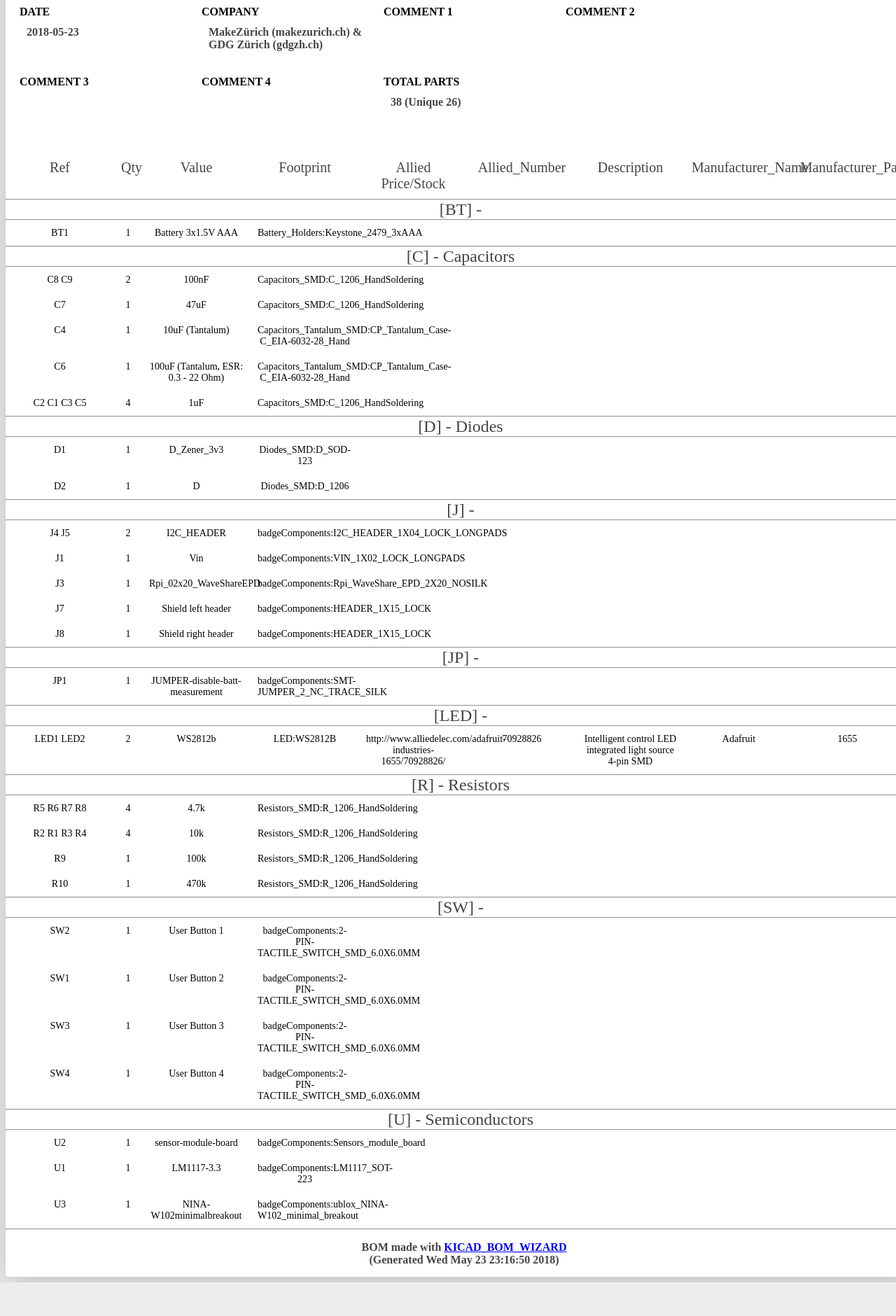
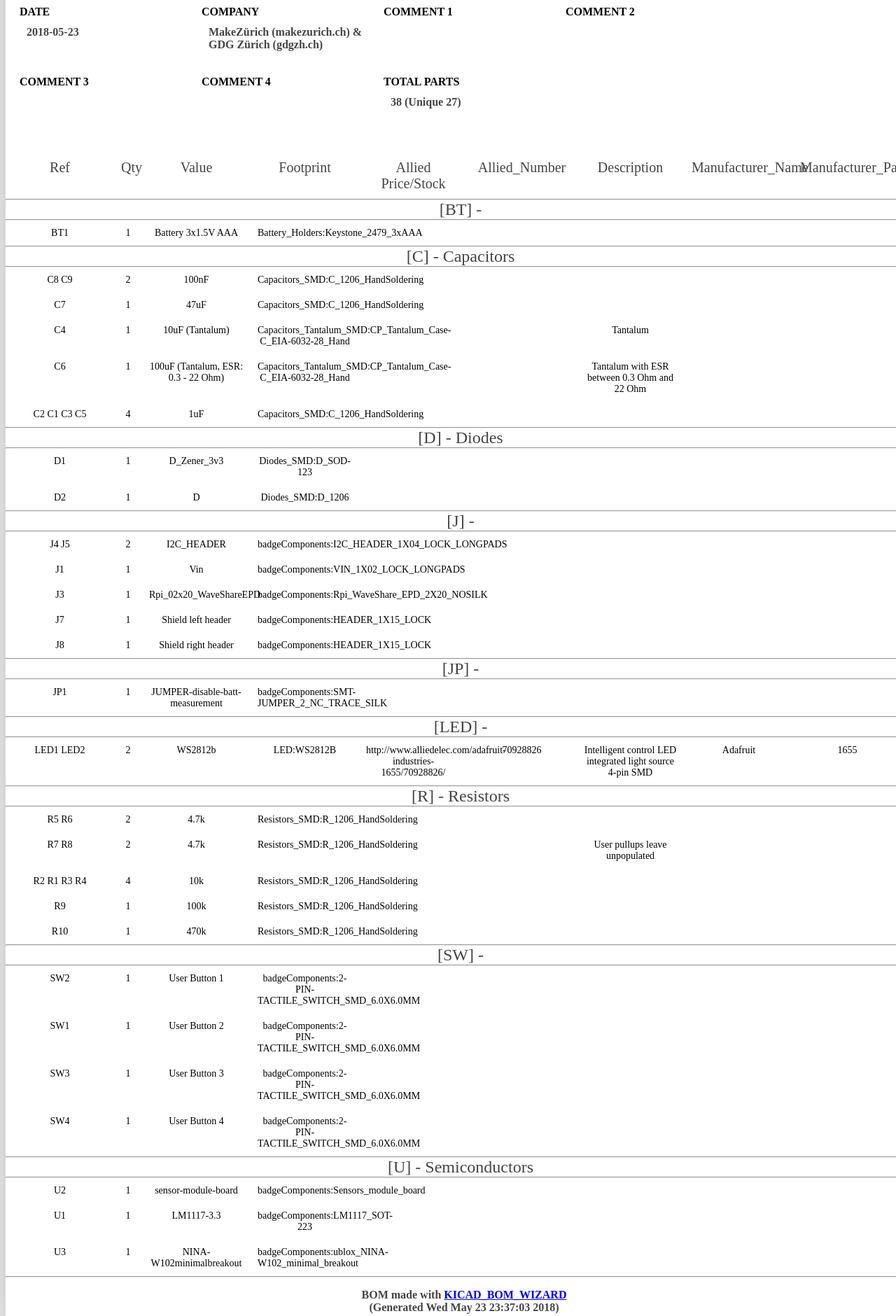
Before and after one commit to rac2030/IoT-conference-badge, a plain HTML site: page hardware/badge-mainboard-BOM-r.0.3.6.html in a window 1280 px wide. Shown: the part 345-2225 px from the top of the page at 70% size. Before the commit the page ends 2177 px from the top, so only its background shows below. Drawn offline with Linux system fonts and the light colour scheme.

Commit message:
Added comments for BOM

```diff
--- a/hardware/badge-mainboard-BOM-r.0.3.6.html
+++ b/hardware/badge-mainboard-BOM-r.0.3.6.html
@@ -145,7 +145,7 @@ hr{
                 <strong>Comment 2<h1> </h1></strong>
                 <strong>Comment 3<h1> </h1></strong>
                 <strong>Comment 4<h1> </h1></strong>
-                <strong>Total Parts<h1> 38 (Unique 26)</h1></strong>
+                <strong>Total Parts<h1> 38 (Unique 27)</h1></strong>
             </div>
 
             <div class="group_head"><div class="partRow"><div class='Head HeadRefTag'>Ref</div><div class='Head HeadQtyTag'>Qty</div><div class='Head HeadValueTag'>Value</div><div class='Head HeadFootprintTag'>Footprint</div><div class='Head <!--HEADER_CLASS_FOOTPRINT_TAG-->'>Allied Price/Stock</div><div class='Head <!--HEADER_CLASS_FOOTPRINT_TAG-->'>Allied_Number</div><div class='Head <!--HEADER_CLASS_FOOTPRINT_TAG-->'>Description</div><div class='Head <!--HEADER_CLASS_FOOTPRINT_TAG-->'>Manufacturer_Name</div><div class='Head <!--HEADER_CLASS_FOOTPRINT_TAG-->'>Manufacturer_Part_Number</div></div></div>
@@ -224,7 +224,7 @@ hr{
 
 <div class="column FiledClass Field_Allied_Number"> </div>
 
-<div class="column FiledClass Field_Description"> </div>
+<div class="column FiledClass Field_Description">Tantalum</div>
 
 <div class="column FiledClass Field_Manufacturer_Name"> </div>
 
@@ -241,7 +241,7 @@ hr{
 
 <div class="column FiledClass Field_Allied_Number"> </div>
 
-<div class="column FiledClass Field_Description"> </div>
+<div class="column FiledClass Field_Description">Tantalum with ESR between 0.3 Ohm and 22 Ohm</div>
 
 <div class="column FiledClass Field_Manufacturer_Name"> </div>
 
@@ -459,8 +459,8 @@ hr{
 <hr>
 <div class="group">
 	<div class="partRow RowEvenTag">
-    <div class="column HeadRefTag">R5 R6 R7 R8 </div>
-    <div class="column HeadQtyTag">4</div>
+    <div class="column HeadRefTag">R5 R6 </div>
+    <div class="column HeadQtyTag">2</div>
     <div class="column HeadValueTag">4.7k</div>
     <div class="column HeadFootprintTag">Resistors_SMD:R_1206_HandSoldering</div>
 
@@ -476,6 +476,23 @@ hr{
 
 </div>
 <div class="partRow RowOddTag">
+    <div class="column HeadRefTag">R7 R8 </div>
+    <div class="column HeadQtyTag">2</div>
+    <div class="column HeadValueTag">4.7k</div>
+    <div class="column HeadFootprintTag">Resistors_SMD:R_1206_HandSoldering</div>
+
+<div class="column FiledClass Field_Allied Price/Stock"> </div>
+
+<div class="column FiledClass Field_Allied_Number"> </div>
+
+<div class="column FiledClass Field_Description">User pullups  leave unpopulated</div>
+
+<div class="column FiledClass Field_Manufacturer_Name"> </div>
+
+<div class="column FiledClass Field_Manufacturer_Part_Number"> </div>
+
+</div>
+<div class="partRow RowEvenTag">
     <div class="column HeadRefTag">R2 R1 R3 R4 </div>
     <div class="column HeadQtyTag">4</div>
     <div class="column HeadValueTag">10k</div>
@@ -492,7 +509,7 @@ hr{
 <div class="column FiledClass Field_Manufacturer_Part_Number"> </div>
 
 </div>
-<div class="partRow RowEvenTag">
+<div class="partRow RowOddTag">
     <div class="column HeadRefTag">R9 </div>
     <div class="column HeadQtyTag">1</div>
     <div class="column HeadValueTag">100k</div>
@@ -509,7 +526,7 @@ hr{
 <div class="column FiledClass Field_Manufacturer_Part_Number"> </div>
 
 </div>
-<div class="partRow RowOddTag">
+<div class="partRow RowEvenTag">
     <div class="column HeadRefTag">R10 </div>
     <div class="column HeadQtyTag">1</div>
     <div class="column HeadValueTag">470k</div>
@@ -534,7 +551,7 @@ hr{
 </div>
 <hr>
 <div class="group">
-	<div class="partRow RowEvenTag">
+	<div class="partRow RowOddTag">
     <div class="column HeadRefTag">SW2 </div>
     <div class="column HeadQtyTag">1</div>
     <div class="column HeadValueTag">User Button 1</div>
@@ -551,7 +568,7 @@ hr{
 <div class="column FiledClass Field_Manufacturer_Part_Number"> </div>
 
 </div>
-<div class="partRow RowOddTag">
+<div class="partRow RowEvenTag">
     <div class="column HeadRefTag">SW1 </div>
     <div class="column HeadQtyTag">1</div>
     <div class="column HeadValueTag">User Button 2</div>
@@ -568,7 +585,7 @@ hr{
 <div class="column FiledClass Field_Manufacturer_Part_Number"> </div>
 
 </div>
-<div class="partRow RowEvenTag">
+<div class="partRow RowOddTag">
     <div class="column HeadRefTag">SW3 </div>
     <div class="column HeadQtyTag">1</div>
     <div class="column HeadValueTag">User Button 3</div>
@@ -585,7 +602,7 @@ hr{
 <div class="column FiledClass Field_Manufacturer_Part_Number"> </div>
 
 </div>
-<div class="partRow RowOddTag">
+<div class="partRow RowEvenTag">
     <div class="column HeadRefTag">SW4 </div>
     <div class="column HeadQtyTag">1</div>
     <div class="column HeadValueTag">User Button 4</div>
@@ -610,7 +627,7 @@ hr{
 </div>
 <hr>
 <div class="group">
-	<div class="partRow RowEvenTag">
+	<div class="partRow RowOddTag">
     <div class="column HeadRefTag">U2 </div>
     <div class="column HeadQtyTag">1</div>
     <div class="column HeadValueTag">sensor-module-board</div>
@@ -627,7 +644,7 @@ hr{
 <div class="column FiledClass Field_Manufacturer_Part_Number"> </div>
 
 </div>
-<div class="partRow RowOddTag">
+<div class="partRow RowEvenTag">
     <div class="column HeadRefTag">U1 </div>
     <div class="column HeadQtyTag">1</div>
     <div class="column HeadValueTag">LM1117-3.3</div>
@@ -644,7 +661,7 @@ hr{
 <div class="column FiledClass Field_Manufacturer_Part_Number"> </div>
 
 </div>
-<div class="partRow RowEvenTag">
+<div class="partRow RowOddTag">
     <div class="column HeadRefTag">U3 </div>
     <div class="column HeadQtyTag">1</div>
     <div class="column HeadValueTag">NINA-W102minimalbreakout</div>
@@ -666,7 +683,7 @@ hr{
 
             <hr>
 
-            <div class="group footer"><h1>BOM made with <a href="https://github.com/HashDefineElectronics/KiCad_BOM_Wizard">KICAD_BOM_WIZARD</a><br>(Generated Wed May 23 23:16:50 2018)</h1></div>
+            <div class="group footer"><h1>BOM made with <a href="https://github.com/HashDefineElectronics/KiCad_BOM_Wizard">KICAD_BOM_WIZARD</a><br>(Generated Wed May 23 23:37:03 2018)</h1></div>
         </div>
     </div>
 </body>
```
Also changed, not shown: 1 other file.
